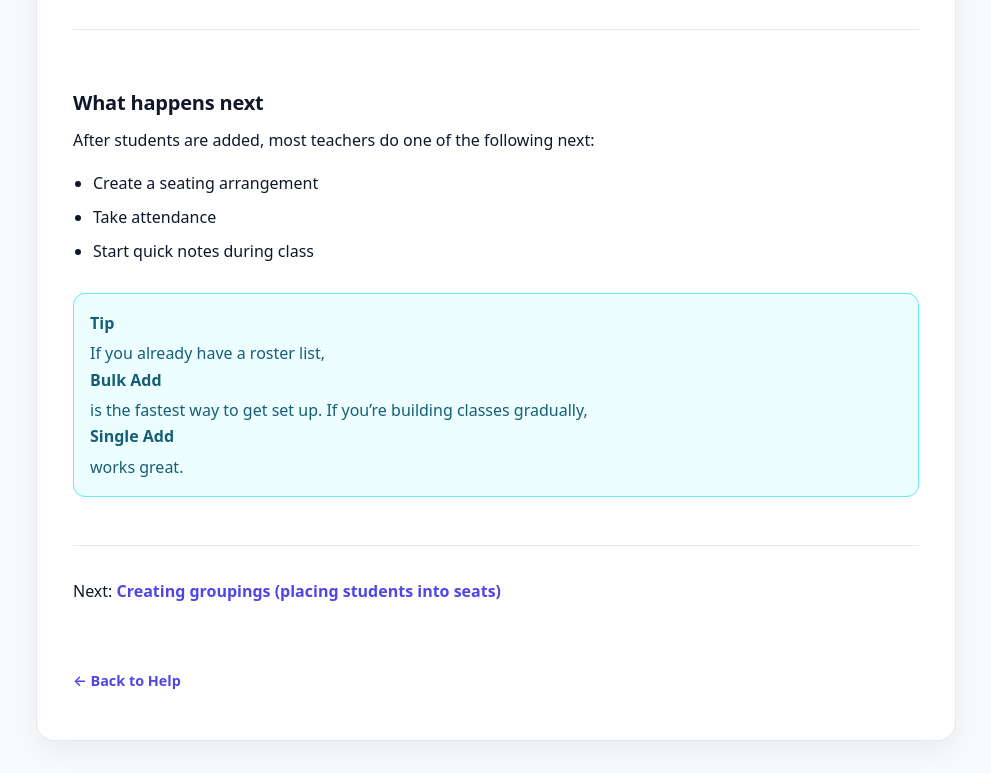
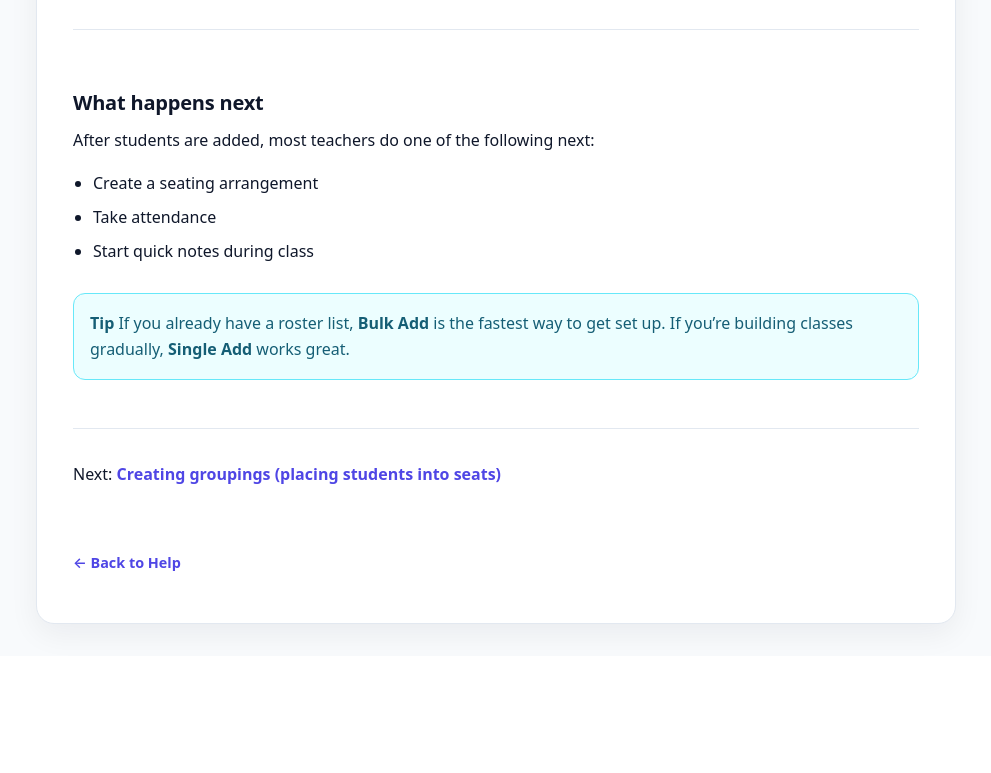
Before and after one commit to mifish3474/classseats-help, a plain HTML site: page public/getting-started/adding-students/index.html in a window 1280 px wide. Shown: the part 3653-4426 px from the top of the page, without its empty margins (144-1135 px from the left). After the commit the page ends 4309 px from the top, so only its background shows below. Drawn offline with Linux system fonts and the light colour scheme.

Commit message:
update tips boxes

```diff
--- a/public/getting-started/adding-students/index.html
+++ b/public/getting-started/adding-students/index.html
@@ -157,9 +157,9 @@
       </div>
 
       <div class="tip">
-        <strong>Tip</strong>
-        If you already have a roster list, <strong>Bulk Add</strong> is the fastest way to get set up. If you’re building classes gradually,
-        <strong>Single Add</strong> works great.
+        <b>Tip</b>
+        If you already have a roster list, <b>Bulk Add</b> is the fastest way to get set up. If you’re building classes gradually,
+        <b>Single Add</b> works great.
       </div>
 
       <div class="next">
```
Also changed, not shown: public/_shared/article-template.html (+1 -1 lines), public/getting-started/creating-seating-arrangements/index.html (+1 -1 lines), public/getting-started/first-class/index.html (+1 -1 lines), public/getting-started/grouping-students/index.html (+1 -1 lines), public/getting-started/what-is-classseats/index.html (+1 -1 lines), public/google-drive-sync/how-do-i-connect-to-google-drive/index.html (+1 -1 lines), public/seating-arrangements/how-do-i-add-seat-numbers/index.html (+1 -1 lines), public/seating-arrangements/how-do-i-set-preferred-seating/index.html (+1 -1 lines), public/seating-arrangements/how-do-i-view-my-seating-chart/index.html (+1 -1 lines), public/students-rosters/how-do-i-select-students-preferential-seating/index.html (+1 -1 lines).
